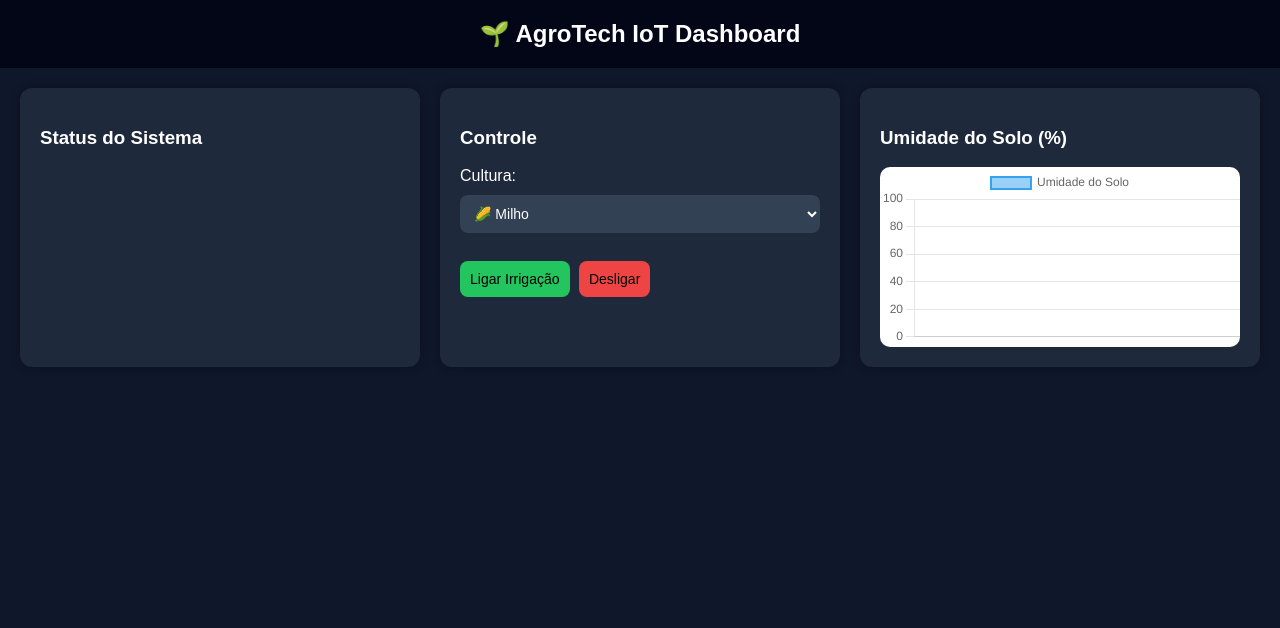
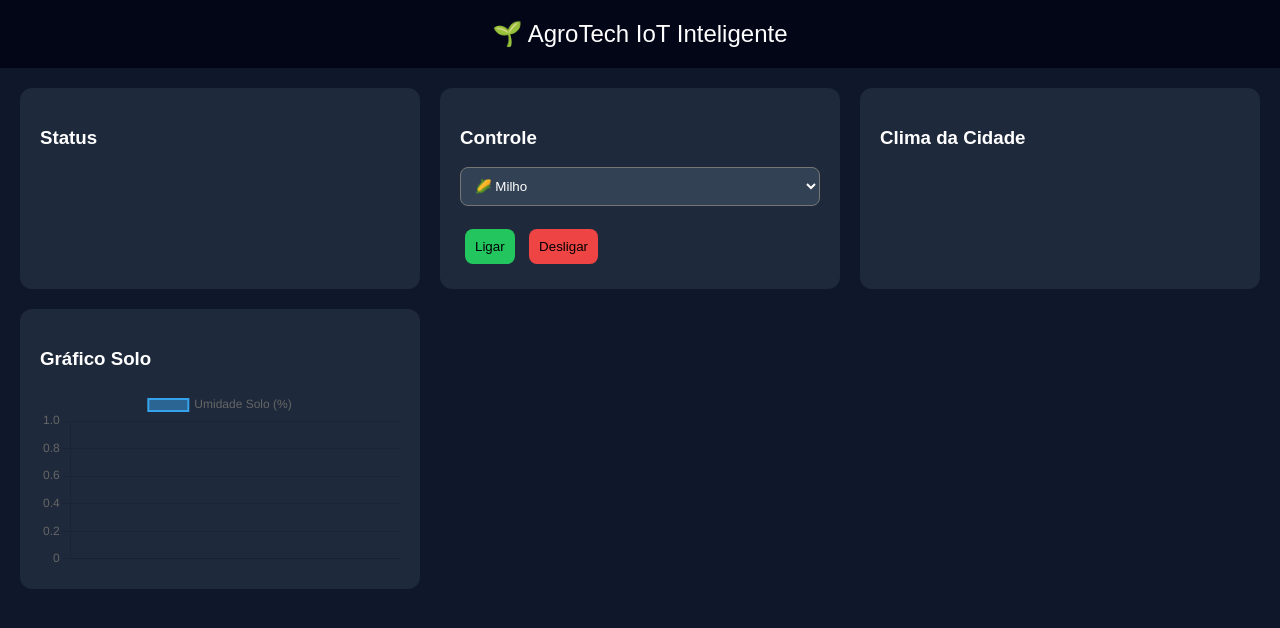
Before and after one commit to Gstcrezende/Sistema-Iot-Irrigacao, a Flask app: page / in a window 1280 px wide. Shown: the top 628 px of the page. Run offline with Flask 3, Linux system fonts and the light colour scheme.

Commit message:
Refactor HTML structure and update styles

```diff
--- a/templates/index.html
+++ b/templates/index.html
@@ -1,28 +1,25 @@
 <!DOCTYPE html>
-<html lang="pt-br">
+<html>
 <head>
-  <meta charset="UTF-8">
   <title>AgroTech IoT</title>
-
   <script src="https://cdn.jsdelivr.net/npm/chart.js"></script>
 
   <style>
     body {
       margin: 0;
-      font-family: Arial, sans-serif;
+      font-family: Arial;
       background: #0f172a;
       color: white;
     }
 
     header {
-      background: #020617;
       padding: 20px;
       text-align: center;
       font-size: 24px;
-      font-weight: bold;
+      background: #020617;
     }
 
-    .container {
+    .grid {
       display: grid;
       grid-template-columns: repeat(auto-fit, minmax(300px, 1fr));
       gap: 20px;
@@ -33,12 +30,6 @@
       background: #1e293b;
       padding: 20px;
       border-radius: 12px;
-      box-shadow: 0 0 10px rgba(0,0,0,0.3);
-    }
-
-    .status {
-      font-size: 18px;
-      line-height: 1.8;
     }
 
     .badge {
@@ -50,53 +41,42 @@
     .on { background: #22c55e; }
     .off { background: #ef4444; }
 
-    select, button {
+    button {
       padding: 10px;
-      margin-top: 10px;
+      margin: 5px;
       border-radius: 8px;
       border: none;
-      font-size: 14px;
-    }
-
-    select {
-      background: #334155;
-      color: white;
-      width: 100%;
-    }
-
-    button {
       cursor: pointer;
-      margin-right: 5px;
     }
 
     .btn-on { background: #22c55e; }
     .btn-off { background: #ef4444; }
 
-    canvas {
-      background: white;
-      border-radius: 10px;
+    select {
+      padding: 10px;
+      width: 100%;
+      border-radius: 8px;
+      background: #334155;
+      color: white;
     }
   </style>
 </head>
 
 <body>
 
-<header>🌱 AgroTech IoT Dashboard</header>
+<header>🌱 AgroTech IoT Inteligente</header>
 
-<div class="container">
+<div class="grid">
 
-  <!-- STATUS -->
   <div class="card">
-    <h3>Status do Sistema</h3>
-    <div class="status" id="status"></div>
+    <h3>Status</h3>
+    <div id="status"></div>
   </div>
 
-  <!-- CONTROLE -->
   <div class="card">
     <h3>Controle</h3>
 
-    <label>Cultura:</label>
-    <select id="cultura" onchange="mudarCultura()">
+    <select onchange="mudarCultura()" id="cultura">
       <option value="milho">🌽 Milho</option>
       <option value="soja">🌱 Soja</option>
       <option value="cafe">☕ Café</option>
@@ -104,13 +84,17 @@
 
     <br><br>
 
-    <button class="btn-on" onclick="ligar()">Ligar Irrigação</button>
+    <button class="btn-on" onclick="ligar()">Ligar</button>
     <button class="btn-off" onclick="desligar()">Desligar</button>
   </div>
 
-  <!-- GRÁFICO -->
   <div class="card">
-    <h3>Umidade do Solo (%)</h3>
+    <h3>Clima da Cidade</h3>
+    <div id="clima"></div>
+  </div>
+
+  <div class="card">
+    <h3>Gráfico Solo</h3>
     <canvas id="grafico"></canvas>
   </div>
 
@@ -120,27 +104,18 @@
 let chart;
 
 function initChart() {
-  const ctx = document.getElementById("grafico").getContext("2d");
+  const ctx = document.getElementById("grafico");
 
   chart = new Chart(ctx, {
-    type: "line",
+    type: 'line',
     data: {
       labels: [],
       datasets: [{
-        label: "Umidade do Solo",
+        label: 'Umidade Solo (%)',
         data: [],
         borderWidth: 2,
         tension: 0.3
       }]
-    },
-    options: {
-      responsive: true,
-      scales: {
-        y: {
-          beginAtZero: true,
-          max: 100
-        }
-      }
     }
   });
 }
@@ -149,18 +124,20 @@ async function atualizar() {
   const res = await fetch('/dados');
   const d = await res.json();
 
-  const status = `
-    🌱 Cultura: <b>${d.cultura}</b><br>
-    🌡️ Temp: ${d.temp}°C<br>
+  document.getElementById("status").innerHTML = `
+    🌱 Cultura: ${d.cultura}<br>
     💧 Solo: ${d.solo}%<br>
-    🌧️ Chuva: ${d.chuva ? "Sim" : "Não"}<br>
+    🌡️ Temp Sensor: ${d.temp}°C<br>
     🚿 Irrigação:
     <span class="badge ${d.irrigacao === 'ON' ? 'on' : 'off'}">
       ${d.irrigacao}
     </span>
   `;
 
-  document.getElementById("status").innerHTML = status;
+  document.getElementById("clima").innerHTML = `
+    🌡️ Temp Cidade: ${d.temp_cidade}°C<br>
+    🌧️ Chuva: ${d.chuva ? "Sim" : "Não"}
+  `;
 
   const time = new Date().toLocaleTimeString();
 
@@ -180,18 +157,13 @@ async function mudarCultura() {
 
   await fetch('/cultura', {
     method: 'POST',
-    headers: {'Content-Type': 'application/json'},
-    body: JSON.stringify({ cultura })
+    headers: {'Content-Type':'application/json'},
+    body: JSON.stringify({cultura})
   });
 }
 
-async function ligar() {
-  await fetch('/ligar');
-}
-
-async function desligar() {
-  await fetch('/desligar');
-}
+async function ligar() { await fetch('/ligar'); }
+async function desligar() { await fetch('/desligar'); }
 
 initChart();
 setInterval(atualizar, 3000);
```
